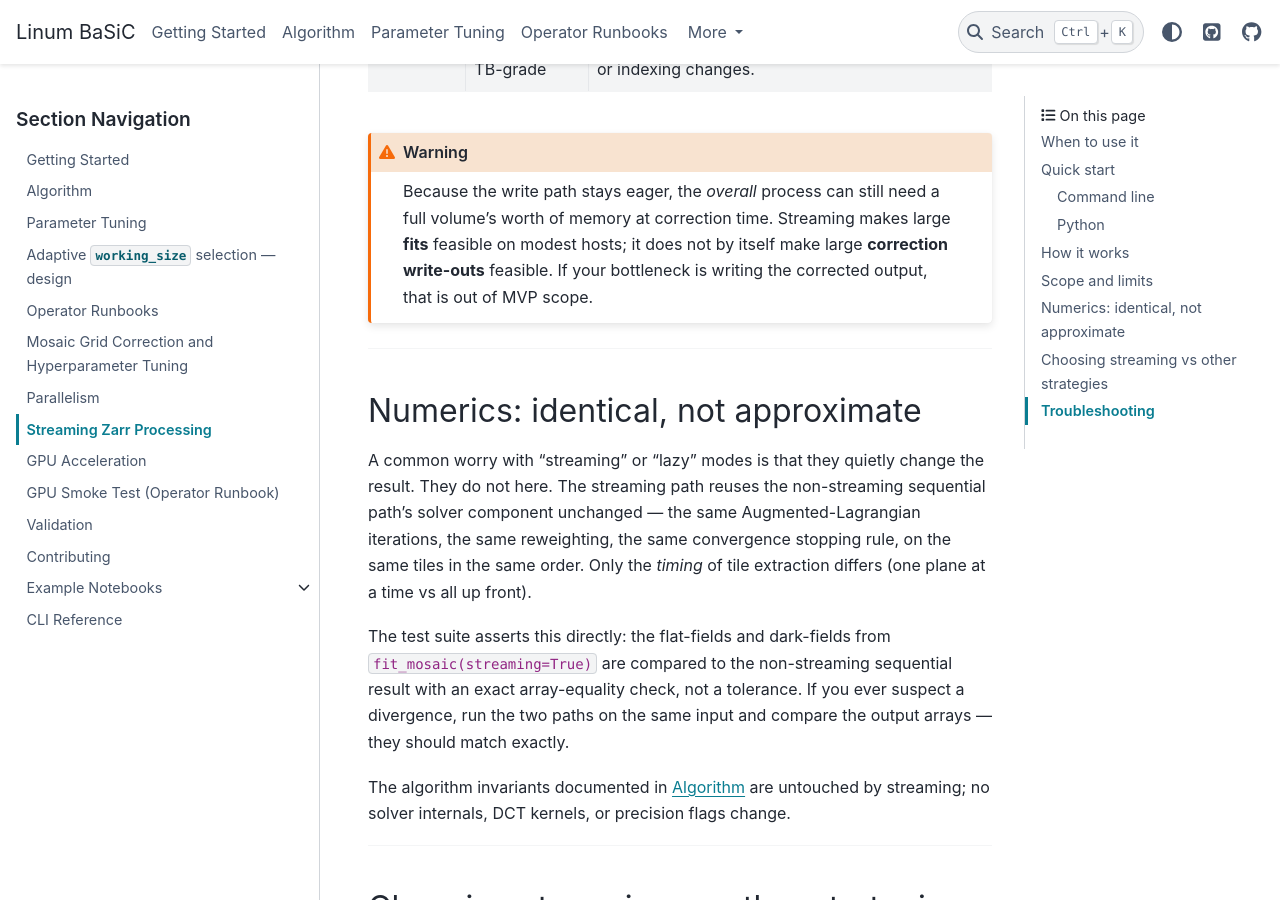
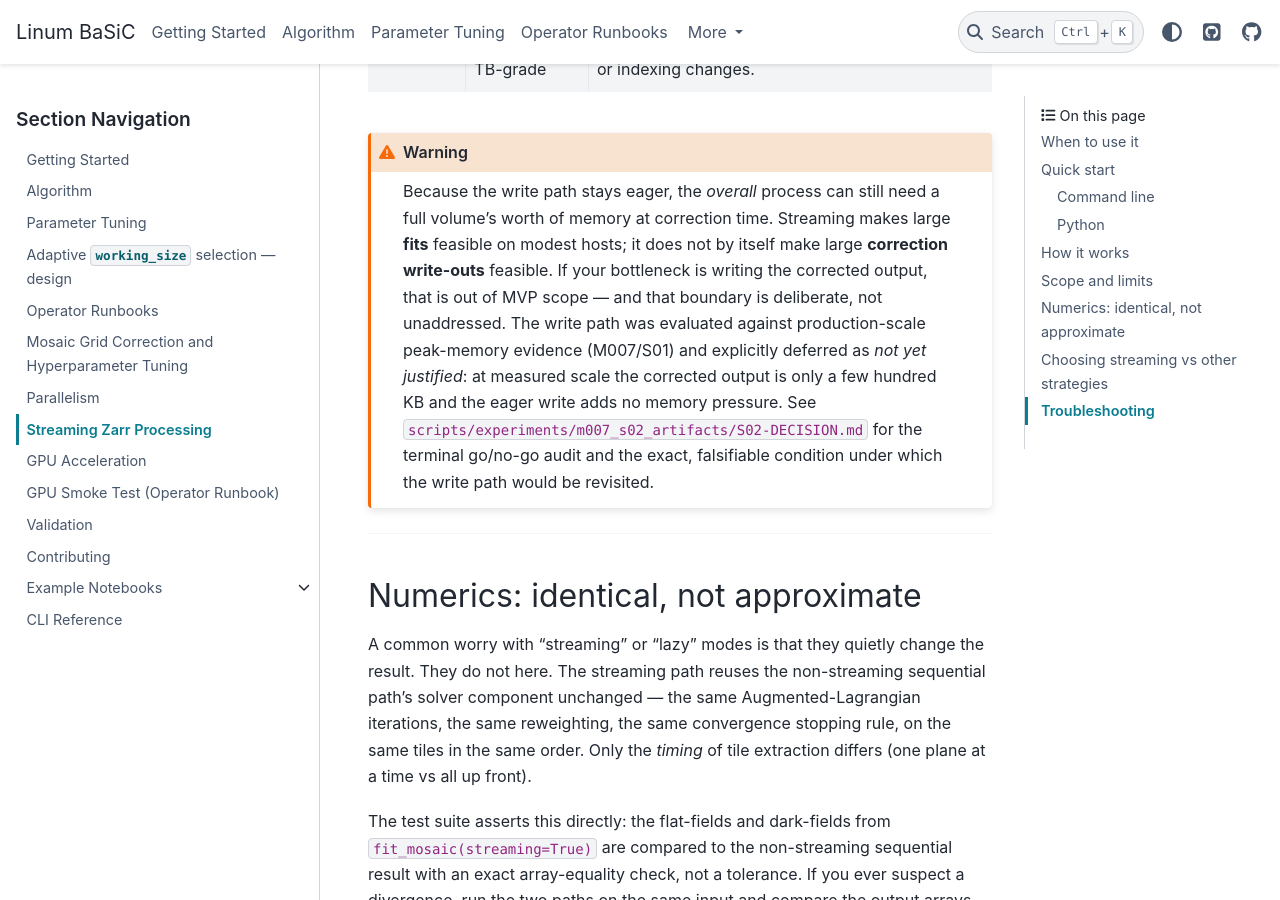
Before and after one commit to linum-uqam/PyBaSiC, a Sphinx documentation site: the page built from docs/streaming.md, in a window 1280 px wide and 900 px high, scrolled down 3151 px. Built offline with Sphinx 7.4.7 and the PyData theme 0.15.4, drawn with Linux system fonts in a browser that asks for light colours; pages that are not in the unit, such as notebooks, are missing from menus.

Commit message:
docs: Cross-referenced docs/streaming.md's write-path boundary to the...
- docs/streaming.md

GSD context:
- Milestone: M007 - Terabyte-scale streaming Zarr
- Slice: S02 - Streaming Zarr write path
- Task: T02 - Cross-referenced docs/streaming.md's write-path boundary to the M007/S02 decision audit, closing the fresh-reader gap between "out of MVP scope" and "evaluated and explicitly deferred."

GSD-Task: S02/T02

````diff
--- a/docs/streaming.md
+++ b/docs/streaming.md
@@ -127,7 +127,14 @@ Because the write path stays eager, the *overall* process can still need a
 full volume's worth of memory at correction time. Streaming makes large
 **fits** feasible on modest hosts; it does not by itself make large
 **correction write-outs** feasible. If your bottleneck is writing the
-corrected output, that is out of MVP scope.
+corrected output, that is out of MVP scope — and that boundary is
+deliberate, not unaddressed. The write path was evaluated against
+production-scale peak-memory evidence (M007/S01) and explicitly deferred as
+*not yet justified*: at measured scale the corrected output is only a few
+hundred KB and the eager write adds no memory pressure. See
+`scripts/experiments/m007_s02_artifacts/S02-DECISION.md` for the terminal
+go/no-go audit and the exact, falsifiable condition under which the write
+path would be revisited.
 ```
 
 ---
````
